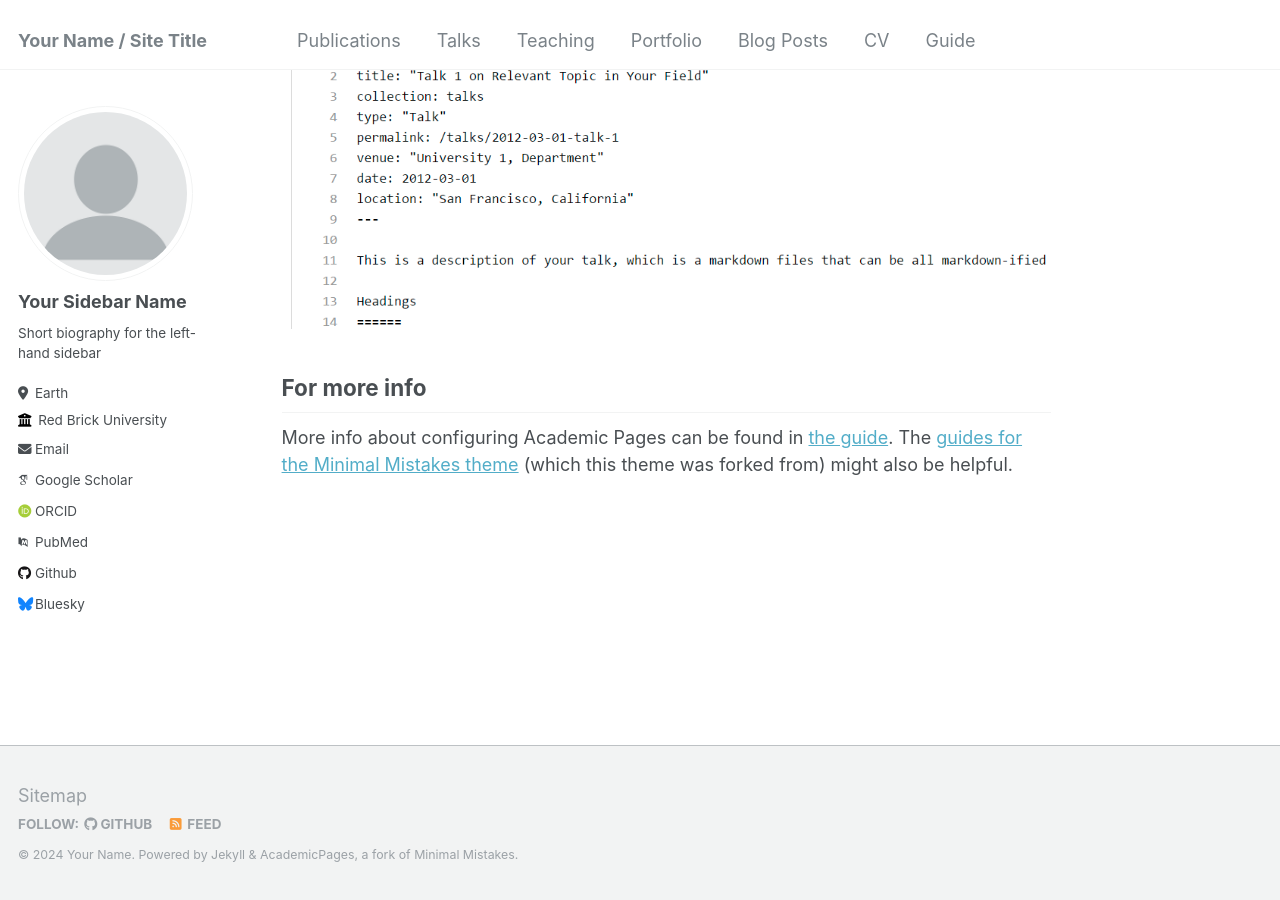
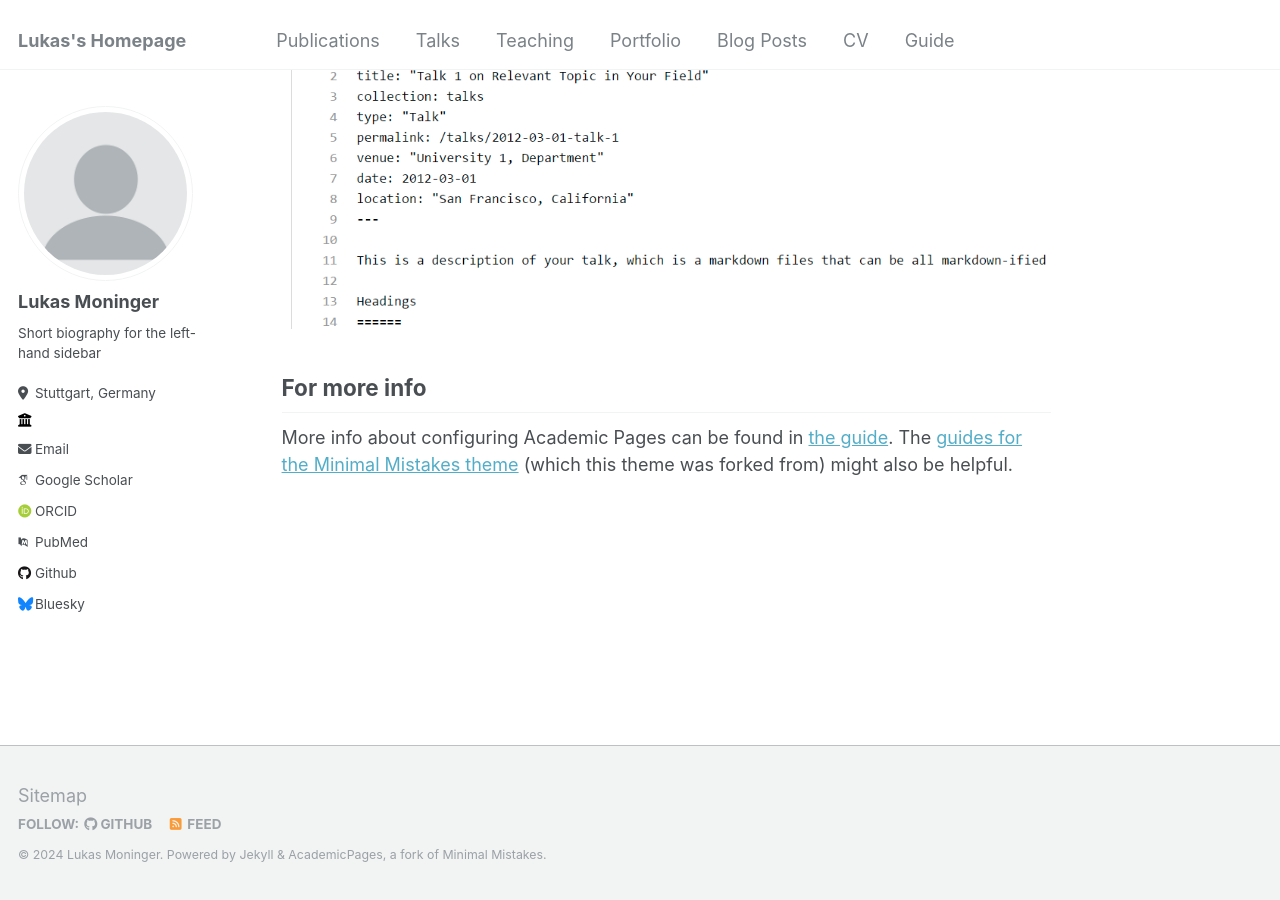
Before and after one commit to LukasMoninger/LukasMoninger.github.io, a Jekyll site: the page built from _pages/about.md, in a window 1280 px wide and 900 px high, scrolled down 2660 px. Built offline with Jekyll 4.4.1, drawn with Linux system fonts in a browser that asks for light colours; some web fonts are replaced.

```diff
--- a/_config.yml
+++ b/_config.yml
@@ -8,13 +8,13 @@
 
 # Basic Site Settings
 locale                   : "en-US"
-title                    : "Your Name / Site Title"
+title                    : "Lukas's Homepage"
 title_separator          : "-"
-name                     : &name "Your Name"
-description              : &description "personal description"
-url                      : https://academicpages.github.io # the base hostname & protocol for your site e.g. "https://mmistakes.github.io"
+name                     : &name "Lukas Moninger"
+description              : &description "Personal homepage of Lukas Moninger"
+url                      : https://lukasmoninger.github.io/ # the base hostname & protocol for your site e.g. "https://mmistakes.github.io"
 baseurl                  : "" # the subpath of your site, e.g. "/blog"
-repository               : "academicpages/academicpages.github.io"
+repository               : "lukasmoninger/lukasmoninger.github.io"
 
 # Site Author - The following control what appear as part of the author content on the side bar.
 #               If a field is blank the icon and link will not appear, otherwise it will be shown.
@@ -22,13 +22,13 @@ repository               : "academicpages/academicpages.github.io"
 author:
   # Biographic information
   avatar           : "profile.png"
-  name             : "Your Sidebar Name"
+  name             : "Lukas Moninger"
   pronouns         : # example: "she/her"
   bio              : "Short biography for the left-hand sidebar"
-  location         : "Earth"
-  employer         : "Red Brick University"
+  location         : "Stuttgart, Germany"
+  employer         : ""
   uri              : # URL
-  email            : "none@example.org"
+  email            : "lukasmoninger@gmail.com"
 
   # Academic websites
   arxiv            : # URL - Update with the correct link to your profile
@@ -43,7 +43,7 @@ author:
   bitbucket        : # Username - Update with your username on the site
   codepen          : # Username
   dribbble         : # Username
-  github           : "academicpages"
+  github           : "lukasmoninger"
   kaggle           : # Username
   stackoverflow    : # User number or user number and name (i.e., use "1" or "1/jeff-atwood")
 
```
